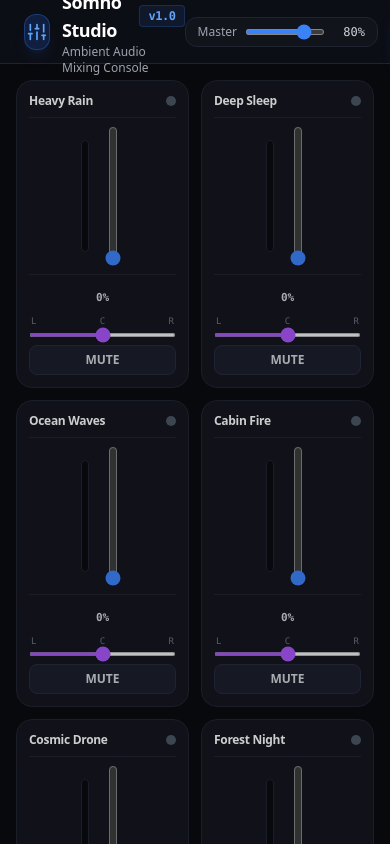
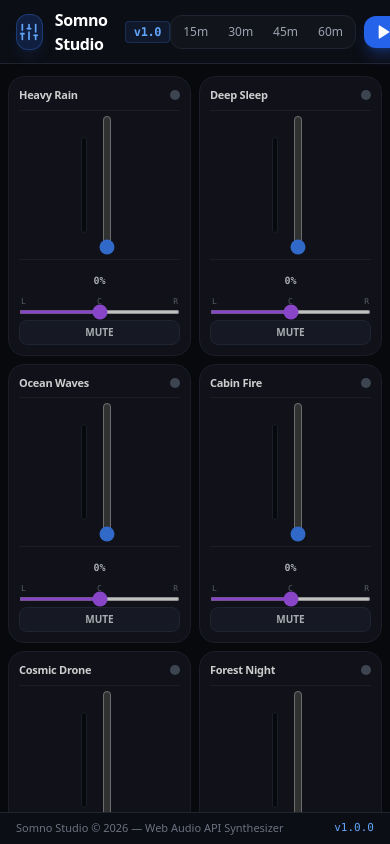
Before and after one commit to futvre/Somno-Studio, a Next.js app: page / in a window 390 px wide. Built offline with nearby package versions, Linux system fonts and the light colour scheme.

Commit message:
Update page.tsx

```diff
--- a/app/page.tsx
+++ b/app/page.tsx
@@ -1,7 +1,7 @@
 'use client';
 
 import React, { useState, useEffect, useRef } from 'react';
-import { Play, Pause, Volume2, VolumeX, RotateCcw, Moon, Sliders, Shield, Sparkles, Clock, Music } from 'lucide-react';
+import { Play, Pause, Volume2, VolumeX, RotateCcw, Moon, Sliders, Shield, Sparkles, Clock, Music, X } from 'lucide-react';
 import { CHANNELS_CONFIG, audioEngine } from '@/lib/audioEngine';
 
 interface ChannelState {
@@ -214,23 +214,23 @@ export default function SomnoStudio() {
   return (
     <main className="h-screen w-screen flex flex-col bg-[#08090d] text-gray-200 select-none overflow-hidden">
       {/* Header / Master Suite */}
-      <header className="h-16 px-6 border-b border-[#1f2430] bg-[#0c0e15] flex items-center justify-between shrink-0">
+      <header className="h-16 px-4 md:px-6 border-b border-[#1f2430] bg-[#0c0e15] flex items-center justify-between shrink-0">
         <div className="flex items-center gap-3">
           <div className="w-9 h-9 rounded-xl bg-blue-600/20 border border-blue-500/30 flex items-center justify-center text-blue-400 shadow-lg shadow-blue-500/10">
             <Sliders className="w-5 h-5" />
           </div>
           <div>
-            <h1 className="text-lg font-bold tracking-tight text-white flex items-center gap-2">
+            <h1 className="text-base md:text-lg font-bold tracking-tight text-white flex items-center gap-2">
               Somno Studio <span className="text-xs px-2 py-0.5 rounded bg-blue-500/10 text-blue-400 border border-blue-500/20 font-mono">v1.0</span>
             </h1>
-            <p className="text-xs text-gray-400">Ambient Audio Mixing Console</p>
+            <p className="text-[11px] md:text-xs text-gray-400 hidden sm:block">Ambient Audio Mixing Console</p>
           </div>
         </div>
 
         {/* Master Play / Presets / Sleep Timer */}
-        <div className="flex items-center gap-4">
+        <div className="flex items-center gap-2 md:gap-4">
           {/* Quick Presets */}
-          <div className="hidden md:flex items-center gap-1.5 bg-[#12141c] p-1 rounded-xl border border-[#1f2430]">
+          <div className="hidden xl:flex items-center gap-1.5 bg-[#12141c] p-1 rounded-xl border border-[#1f2430]">
             <span className="text-xs text-gray-400 px-2 font-medium">Presets:</span>
             {['Heavy Rain', 'Deep Sleep', 'Cabin Fire', 'Reset'].map(p => (
               <button
@@ -247,10 +247,10 @@ export default function SomnoStudio() {
             ))}
           </div>
 
-          {/* Sleep Timer */}
-          <div className="hidden lg:flex items-center gap-1 bg-[#12141c] p-1 rounded-xl border border-[#1f2430]">
-            <Clock className="w-3.5 h-3.5 text-gray-400 ml-2" />
-            <span className="text-xs text-gray-400 font-medium">Timer:</span>
+          {/* Sleep Timer (Visible on all screens with scroll/wrap if needed) */}
+          <div className="flex items-center gap-1 bg-[#12141c] p-1 rounded-xl border border-[#1f2430]">
+            <Clock className="w-3.5 h-3.5 text-gray-400 ml-1 md:ml-2 hidden sm:block" />
+            <span className="text-xs text-gray-400 font-medium hidden sm:inline">Timer:</span>
             {[15, 30, 45, 60].map(m => (
               <button
                 key={m}
@@ -265,14 +265,19 @@ export default function SomnoStudio() {
               </button>
             ))}
             {timerRemaining !== null && (
-              <span className="text-xs font-mono text-purple-400 px-2 animate-pulse">
-                {formatTime(timerRemaining)}
-              </span>
+              <button
+                onClick={() => setSleepTimer(null)}
+                title="Κλείσιμο Timer"
+                className="flex items-center gap-1 bg-purple-500/20 border border-purple-500/40 px-2 py-0.5 rounded-lg text-xs font-mono text-purple-300 animate-pulse hover:bg-red-500/20 hover:text-red-300 hover:border-red-500/40 transition-all"
+              >
+                <span>{formatTime(timerRemaining)}</span>
+                <X className="w-3 h-3" />
+              </button>
             )}
           </div>
 
           {/* Master Volume */}
-          <div className="flex items-center gap-2 bg-[#12141c] px-3 py-1.5 rounded-xl border border-[#1f2430]">
+          <div className="hidden sm:flex items-center gap-2 bg-[#12141c] px-3 py-1.5 rounded-xl border border-[#1f2430]">
             <span className="text-xs text-gray-400 font-medium">Master</span>
             <input
               type="range"
@@ -281,7 +286,7 @@ export default function SomnoStudio() {
               step="0.01"
               value={masterVol}
               onChange={e => handleMasterVolChange(parseFloat(e.target.value))}
-              className="w-20 accent-blue-500 cursor-pointer h-1.5 bg-gray-700 rounded-lg"
+              className="w-16 md:w-20 accent-blue-500 cursor-pointer h-1.5 bg-gray-700 rounded-lg"
             />
             <span className="text-xs font-mono w-8 text-right text-gray-300">{Math.round(masterVol * 100)}%</span>
           </div>
@@ -289,21 +294,21 @@ export default function SomnoStudio() {
           {/* Master Play Button */}
           <button
             onClick={toggleMasterPlay}
-            className={`flex items-center gap-2 px-5 py-2 rounded-xl font-semibold text-sm transition-all shadow-lg ${
+            className={`flex items-center gap-2 px-3 md:px-5 py-2 rounded-xl font-semibold text-xs md:text-sm transition-all shadow-lg ${
               isPlaying
                 ? 'bg-emerald-600 hover:bg-emerald-500 text-white shadow-emerald-600/30'
                 : 'bg-blue-600 hover:bg-blue-500 text-white shadow-blue-600/30'
             }`}
           >
             {isPlaying ? <Pause className="w-4 h-4 fill-current" /> : <Play className="w-4 h-4 fill-current" />}
-            {isPlaying ? 'Pause All' : 'Play All'}
+            <span className="hidden xs:inline">{isPlaying ? 'Pause All' : 'Play All'}</span>
           </button>
         </div>
       </header>
 
       {/* 11 Channel Strips Grid Container */}
-      <div className="flex-1 p-4 overflow-x-auto overflow-y-hidden flex items-center justify-center">
-        <div className="grid grid-cols-2 sm:grid-cols-3 md:grid-cols-4 lg:grid-cols-6 xl:grid-cols-11 gap-3 w-full max-w-[1600px] h-full max-h-[calc(100vh-5rem)]">
+      <div className="flex-1 p-2 md:p-4 overflow-x-auto overflow-y-hidden flex items-center justify-center">
+        <div className="grid grid-cols-2 sm:grid-cols-3 md:grid-cols-4 lg:grid-cols-6 xl:grid-cols-11 gap-2 md:gap-3 w-full max-w-[1600px] h-full max-h-[calc(100vh-7.5rem)]">
           {CHANNELS_CONFIG.map(ch => {
             const state = channels[ch.id] || { volume: 0, pan: 0, muted: 0, active: false };
             const meter = meters[ch.id] || 0;
@@ -311,15 +316,15 @@ export default function SomnoStudio() {
             return (
               <div
                 key={ch.id}
-                className={`flex flex-col justify-between bg-[#12141c] border rounded-2xl p-3 transition-all h-full ${
+                className={`flex flex-col justify-between bg-[#12141c] border rounded-2xl p-2.5 md:p-3 transition-all h-full ${
                   state.active
                     ? 'border-blue-500/50 shadow-lg shadow-blue-500/10 bg-gradient-to-b from-[#161a29] to-[#12141c]'
                     : 'border-[#1f2430] opacity-80 hover:opacity-100'
                 }`}
               >
                 {/* Channel Header */}
-                <div className="flex items-center justify-between pb-2 border-b border-[#1f2430]">
-                  <span className="text-xs font-bold tracking-tight text-white truncate max-w-[85px]">{ch.name}</span>
+                <div className="flex items-center justify-between pb-1.5 md:pb-2 border-b border-[#1f2430]">
+                  <span className="text-[11px] md:text-xs font-bold tracking-tight text-white truncate max-w-[85px]">{ch.name}</span>
                   <button
                     onClick={() => toggleChannelActive(ch.id)}
                     className={`w-2.5 h-2.5 rounded-full transition-all ${
@@ -330,9 +335,9 @@ export default function SomnoStudio() {
                 </div>
 
                 {/* Vertical Fader & VU Meter Section */}
-                <div className="flex-1 flex items-center justify-center gap-3 py-2">
+                <div className="flex-1 flex items-center justify-center gap-2 md:gap-3 py-1 md:py-2">
                   {/* VU Meter Bar */}
-                  <div className="w-2 h-28 bg-[#08090d] rounded-full overflow-hidden flex flex-col justify-end p-0.5 border border-[#1f2430]">
+                  <div className="w-1.5 md:w-2 h-24 md:h-28 bg-[#08090d] rounded-full overflow-hidden flex flex-col justify-end p-0.5 border border-[#1f2430]">
                     <div
                       className="w-full bg-gradient-to-t from-blue-500 via-emerald-400 to-amber-400 rounded-full transition-all duration-75"
                       style={{ height: `${meter}%` }}
@@ -354,16 +359,16 @@ export default function SomnoStudio() {
                 </div>
 
                 {/* Percentage & Panning */}
-                <div className="space-y-2 pt-2 border-t border-[#1f2430]">
+                <div className="space-y-1.5 md:space-y-2 pt-1.5 md:pt-2 border-t border-[#1f2430]">
                   <div className="text-center">
-                    <span className="text-[11px] font-mono text-gray-300 font-semibold">
+                    <span className="text-[10px] md:text-[11px] font-mono text-gray-300 font-semibold">
                       {Math.round(state.volume * 100)}%
                     </span>
                   </div>
 
                   {/* Stereo Pan Slider */}
-                  <div className="flex flex-col gap-1">
-                    <div className="flex justify-between text-[9px] text-gray-500 px-0.5 font-mono">
+                  <div className="flex flex-col gap-0.5">
+                    <div className="flex justify-between text-[8px] md:text-[9px] text-gray-500 px-0.5 font-mono">
                       <span>L</span>
                       <span>C</span>
                       <span>R</span>
@@ -382,7 +387,7 @@ export default function SomnoStudio() {
                   {/* Mute Button */}
                   <button
                     onClick={() => toggleMute(ch.id)}
-                    className={`w-full py-1.5 rounded-lg text-xs font-semibold flex items-center justify-center gap-1 transition-all ${
+                    className={`w-full py-1 md:py-1.5 rounded-lg text-[10px] md:text-xs font-semibold flex items-center justify-center gap-1 transition-all ${
                       state.muted === 1
                         ? 'bg-amber-500/20 text-amber-400 border border-amber-500/30'
                         : 'bg-[#1a1e29] hover:bg-[#252b3b] text-gray-300 border border-[#252b3b]'
@@ -396,6 +401,15 @@ export default function SomnoStudio() {
           })}
         </div>
       </div>
+
+      {/* Footer */}
+      <footer className="h-8 md:h-10 px-4 md:px-6 border-t border-[#1f2430] bg-[#0c0e15] flex items-center justify-between text-[11px] md:text-xs text-gray-500 shrink-0">
+        <div>Somno Studio © 2026 — Web Audio API Synthesizer</div>
+        <div className="flex items-center gap-4">
+          <span className="hidden sm:inline">Zero MP3s • Instant Playback • Offline Ready</span>
+          <span className="text-blue-400 font-mono">v1.0.0</span>
+        </div>
+      </footer>
     </main>
   );
 }
```
